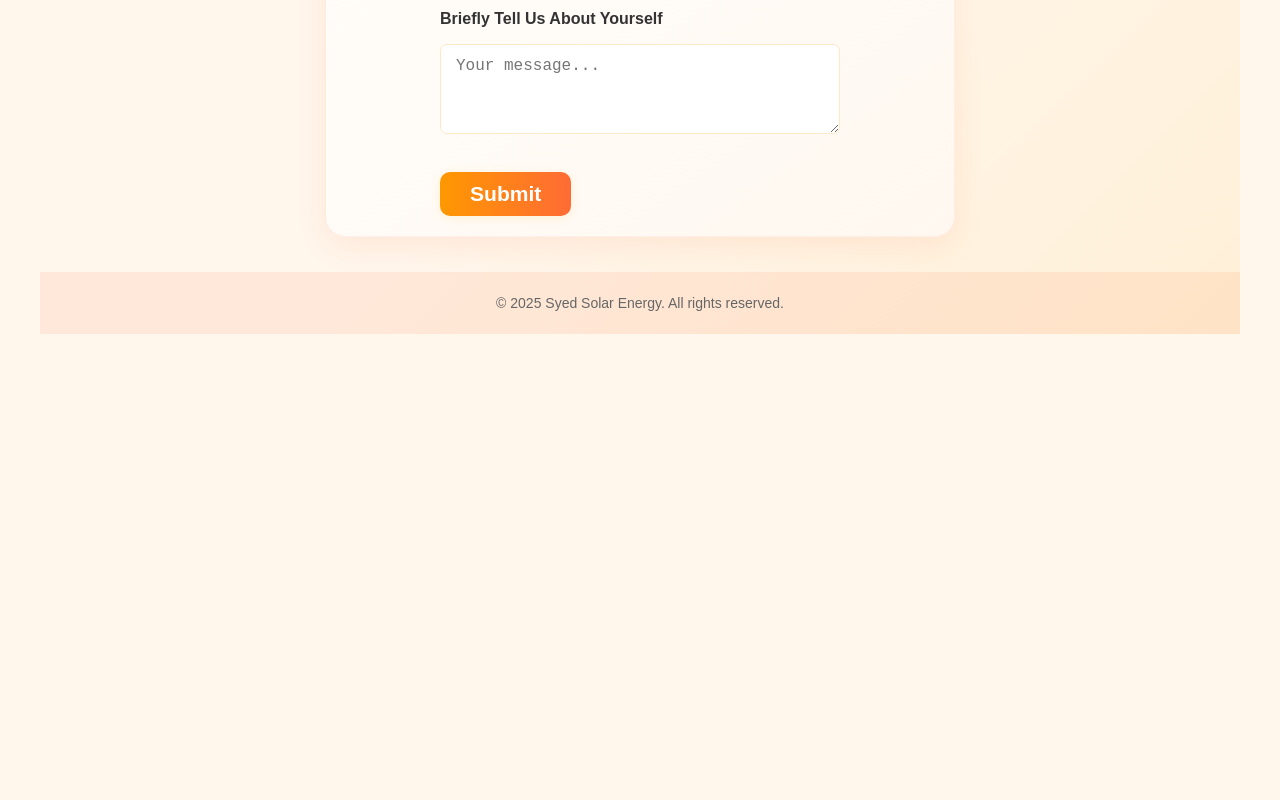
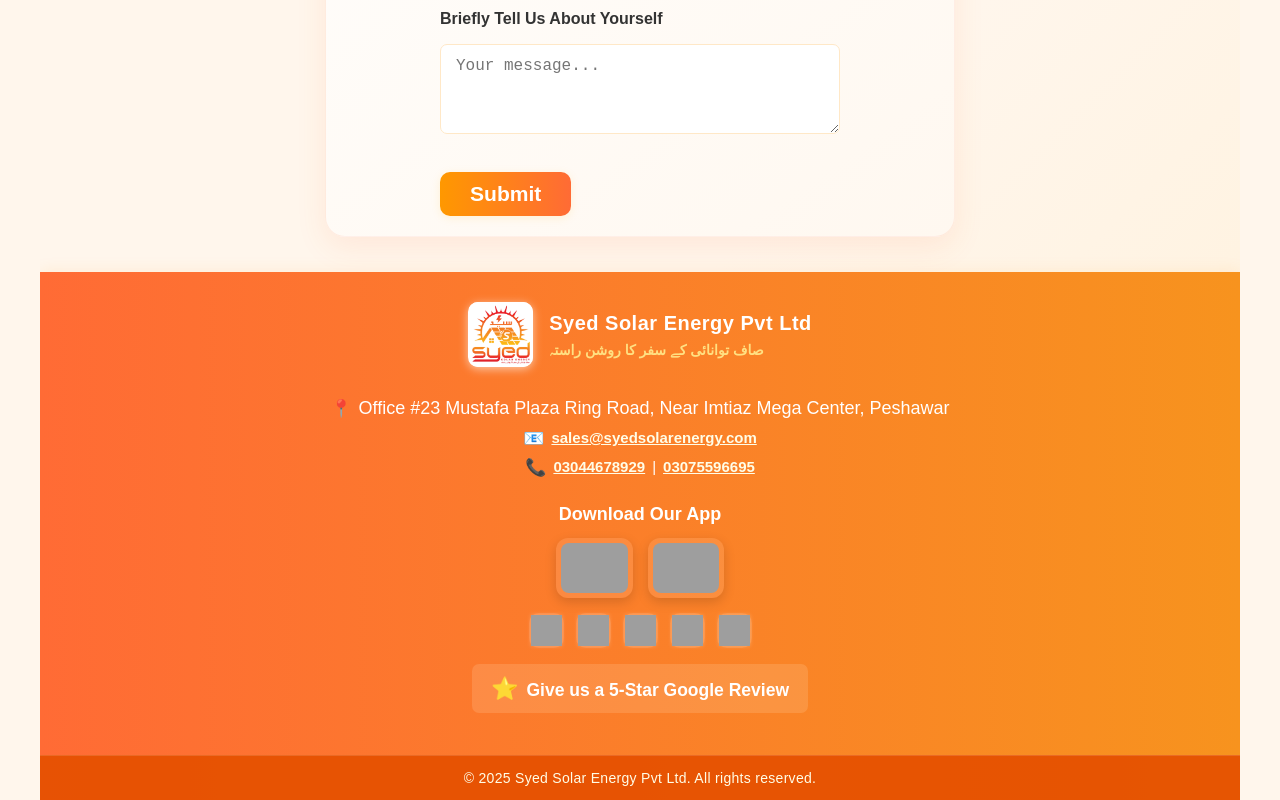
Before and after one commit to syedsolarenergy/syedsolarenergy, a React (Create React App) app: page /careers in a window 1280 px wide. Shown: the part 1688-2488 px from the top of the page. Before the commit the page ends 2022 px from the top, so only its background shows below. Built offline with nearby package versions, Linux system fonts and the light colour scheme; grey boxes are pictures that could not be loaded.

Commit message:
Updated Careers.js page

```diff
--- a/src/pages/Careers.js
+++ b/src/pages/Careers.js
@@ -1,17 +1,5 @@
 import React, { useState, useEffect } from "react";
-
-// Mock Footer component
-const Footer = () => (
-  <div style={{
-    padding: '20px',
-    textAlign: 'center',
-    background: 'rgba(255, 107, 53, 0.1)',
-    color: '#666',
-    fontSize: '14px'
-  }}>
-    © 2025 Syed Solar Energy. All rights reserved.
-  </div>
-);
+import Footer from "../components/Footer";
 
 // Enhanced Card3D Component with responsive styling
 const Card3D = ({ children, className = "", style = {} }) => (
```
